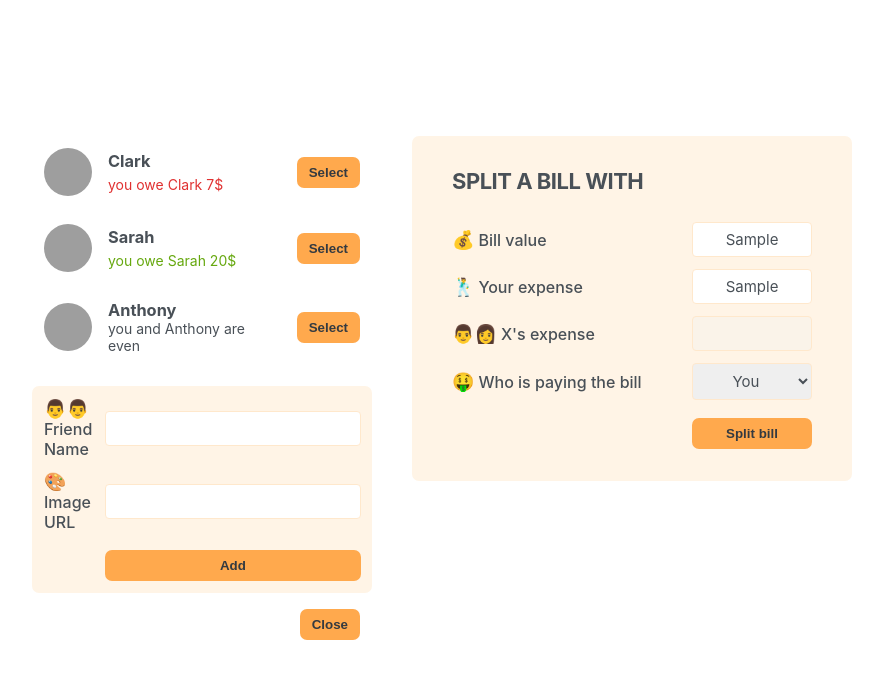
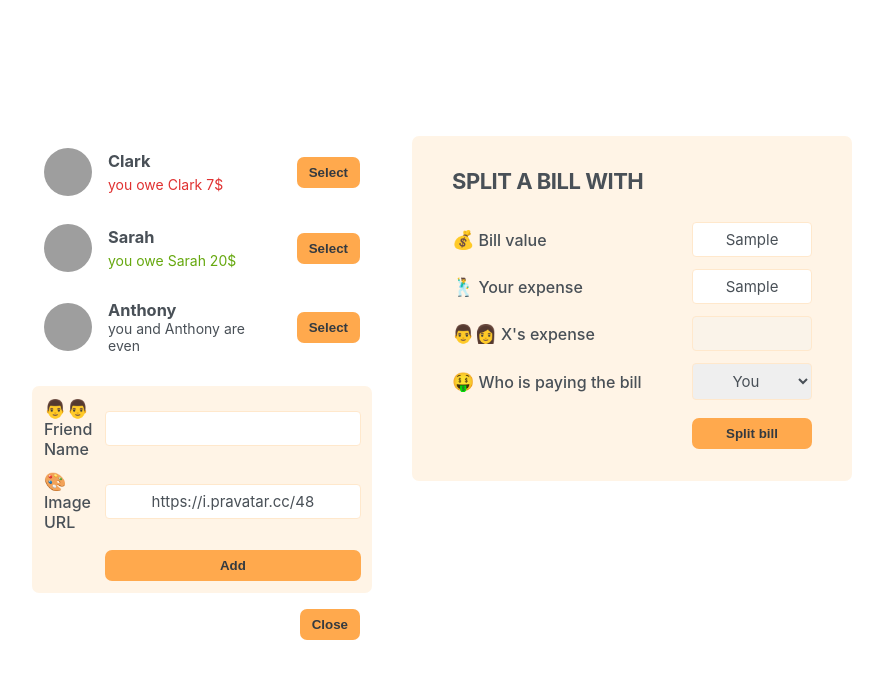
Before and after one commit to zacktam12/eat-n-split, a React (Create React App) app: page / in a window 1280 px wide. Both pictures are taken after typing "Sample", "Sample" into the empty fields and a click on the button "Add friend". Shown: the top 678 px of the page, without its empty margins (198-1081 px from the left). Built offline with nearby package versions, Linux system fonts and the light colour scheme; grey boxes are pictures that could not be loaded.

Commit message:
add a new friend

```diff
--- a/src/App.js
+++ b/src/App.js
@@ -31,8 +31,16 @@
     </button>
   );
 }
+
 export default function App() {
+  const [friends, setFriends] = useState(initialFriends);
   const [showAddFriend, setShowAddFriend] = useState(false);
+
+  function HandleAddFriend(friend) {
+    setFriends((friends) => [...friends, friend]);
+    setShowAddFriend(false);
+  }
+
   function HandleShowAddFriend() {
     setShowAddFriend((show) => !show);
   }
@@ -40,8 +48,8 @@
     <div className="app">
       <div className="sidebar">
         {" "}
-        <FriendsList />
-        {showAddFriend && <FormAddFriend />}
+        <FriendsList friends={friends} />
+        {showAddFriend && <FormAddFriend onAddFriend={HandleAddFriend} />}
         <Button onClick={HandleShowAddFriend}>
           {showAddFriend ? "Close" : "Add friend"}
         </Button>
@@ -50,8 +58,7 @@
     </div>
   );
 }
-function FriendsList() {
-  const friends = initialFriends;
+function FriendsList({ friends }) {
   return (
     <ul>
       {friends.map((friend) => (
@@ -60,6 +67,7 @@
     </ul>
   );
 }
+
 function Friend({ friend }) {
   return (
     <>
@@ -83,17 +91,46 @@
   );
 }
 
-function FormAddFriend() {
+function FormAddFriend({ onAddFriend }) {
+  const [name, setName] = useState();
+  const [image, setImage] = useState("https://i.pravatar.cc/48");
+  function HandleSubmit(e) {
+    e.preventDefault();
+
+    if (!name || !image) return;
+
+    const id = crypto.randomUUID();
+    const newFriend = {
+      name,
+      image: `${image}?=${id}`,
+      balance: 0,
+      id,
+    };
+
+    onAddFriend(newFriend);
+
+    setName("");
+    setImage("https://i.pravatar.cc/48");
+  }
   return (
-    <form className="form-add-friend ">
+    <form className="form-add-friend " onSubmit={HandleSubmit}>
       <label>👨‍👨 Friend Name </label>
-      <input type="text" />
+      <input
+        type="text"
+        value={name}
+        onChange={(e) => setName(e.target.value)}
+      />
       <label>🎨Image URL</label>
-      <input type="text" />
+      <input
+        type="text"
+        value={image}
+        onChange={(e) => setImage(e.target.value)}
+      />
       <Button>Add</Button>
     </form>
   );
 }
+
 function FormSplitBill() {
   return (
     <form className="form-split-bill">
```
